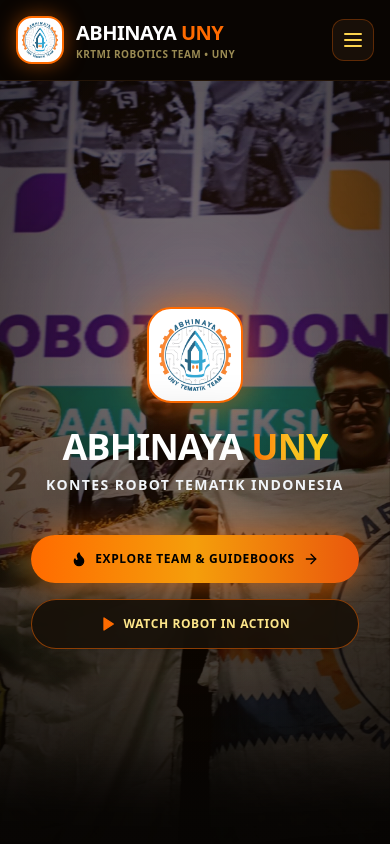
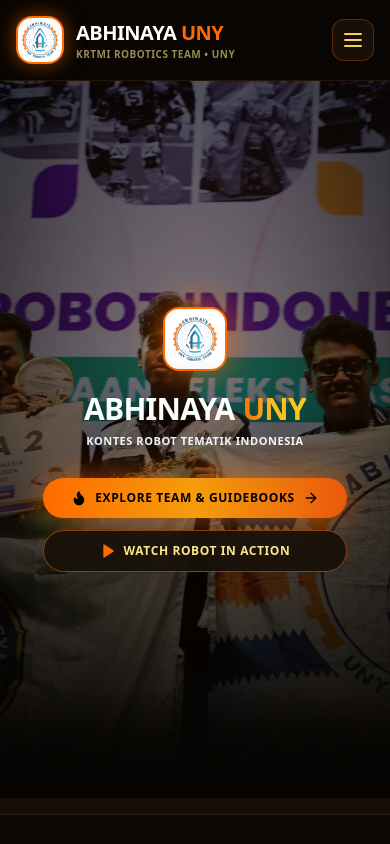
Before and after one commit to Abhinaya-UNY/AbhinayaUNY_Web, a Next.js app: page / in a window 390 px wide. Shown: the top 844 px of the page. Built offline with nearby package versions, Linux system fonts and the light colour scheme.

Commit message:
style: optimize mobile viewport scaling, prevent extreme background crop, and center hero typography with proportional sizes

```diff
--- a/components/HeroSection.tsx
+++ b/components/HeroSection.tsx
@@ -22,27 +22,27 @@
   };
 
   return (
-    <section className="relative min-h-[94vh] flex items-center justify-center overflow-hidden">
+    <section className="relative min-h-[85vh] sm:min-h-[92vh] flex items-center justify-center overflow-hidden px-4">
 
-      {/* 1. Fixed Parallax Background Photo */}
+      {/* 1. Responsive Background Photo: Center-Top on Mobile to avoid extreme zoom/crop, Fixed on Tablet/Desktop */}
       <div
-        className="absolute inset-0 bg-cover bg-center bg-no-repeat bg-fixed brightness-95 contrast-105 transform will-change-transform"
+        className="absolute inset-0 bg-cover bg-[center_top] sm:bg-center bg-no-repeat sm:bg-fixed brightness-95 contrast-105 transform will-change-transform"
         style={{ backgroundImage: `url('${basePath}/assets/hero_abhinaya.jpg')` }}
       />
 
-      {/* 2. Balanced Transparent Vignette Overlay (Photo clearly visible) */}
+      {/* 2. Balanced Transparent Vignette Overlay */}
       <div className="absolute inset-0 bg-gradient-to-t from-[#070503] via-[#070503]/35 to-[#070503]/20" />
-      <div className="absolute inset-0 bg-[radial-gradient(ellipse_at_center,_rgba(0,0,0,0.1)_0%,_rgba(7,5,3,0.6)_85%)]" />
+      <div className="absolute inset-0 bg-[radial-gradient(ellipse_at_center,_rgba(0,0,0,0.1)_0%,_rgba(7,5,3,0.65)_85%)]" />
 
       {/* 3. Orange Ambient Glow */}
-      <div className="absolute top-1/3 left-1/2 -translate-x-1/2 -translate-y-1/2 w-[600px] h-[350px] bg-brand-orange/15 blur-[150px] pointer-events-none rounded-full" />
+      <div className="absolute top-1/3 left-1/2 -translate-x-1/2 -translate-y-1/2 w-[350px] sm:w-[600px] h-[250px] sm:h-[350px] bg-brand-orange/15 blur-[120px] sm:blur-[150px] pointer-events-none rounded-full" />
 
-      {/* 4. Minimalist Main Hero Content (Matching VI-ROSE ITS caliber) */}
-      <div className="relative z-10 max-w-5xl mx-auto px-4 sm:px-6 lg:px-8 py-24 text-center space-y-6">
+      {/* 4. Perfectly Centered Minimalist Main Hero Content */}
+      <div className="relative z-10 max-w-4xl mx-auto py-16 sm:py-24 text-center flex flex-col items-center justify-center space-y-5 sm:space-y-6">
 
-        {/* Real Abhinaya Emblem Badge with Crisp White Background */}
-        <div className="flex flex-col items-center justify-center">
-          <div className="w-24 h-24 sm:w-28 sm:h-28 rounded-3xl bg-white p-2.5 border-2 border-brand-orange shadow-[0_0_40px_rgba(255,107,0,0.7)] flex items-center justify-center transform hover:scale-105 transition duration-300">
+        {/* Real Abhinaya Emblem Badge with Crisp White Background (Responsive scale) */}
+        <div className="flex items-center justify-center">
+          <div className="w-16 h-16 sm:w-20 sm:h-20 md:w-24 md:h-24 rounded-2xl sm:rounded-3xl bg-white p-2 sm:p-2.5 border-2 border-brand-orange shadow-[0_0_35px_rgba(255,107,0,0.7)] flex items-center justify-center transform hover:scale-105 transition duration-300">
             <img
               src={`${basePath}/assets/logo_abhinaya.png`}
               alt="Logo Abhinaya UNY"
@@ -51,23 +51,24 @@
           </div>
         </div>
 
-        {/* Massive Bold Title on a Single Line with High-Contrast Drop Shadow */}
-        <div className="space-y-2">
-          <h1 className="text-4xl sm:text-6xl md:text-7xl lg:text-8xl xl:text-9xl font-black text-white tracking-tight uppercase drop-shadow-[0_8px_30px_rgba(0,0,0,0.95)] whitespace-nowrap">
-            ABHINAYA <span className="text-transparent bg-clip-text bg-gradient-to-r from-brand-orange via-amber-400 to-yellow-400">UNY</span>
+        {/* Proportional Title: Strictly Single Line & Pixel Centered */}
+        <div className="space-y-1.5 sm:space-y-2 flex flex-col items-center justify-center text-center w-full">
+          <h1 className="text-3xl sm:text-5xl md:text-6xl lg:text-7xl font-black text-white tracking-tight uppercase drop-shadow-[0_8px_25px_rgba(0,0,0,0.95)] flex items-center justify-center gap-2 sm:gap-3 flex-nowrap whitespace-nowrap">
+            <span>ABHINAYA</span>
+            <span className="text-transparent bg-clip-text bg-gradient-to-r from-brand-orange via-amber-400 to-yellow-400">UNY</span>
           </h1>
-          {/* Simple Minimalist Subtitle ala VI-ROSE ITS */}
-          <p className="text-sm sm:text-xl lg:text-2xl font-bold text-slate-100 tracking-widest uppercase drop-shadow-[0_4px_15px_rgba(0,0,0,0.95)]">
+          {/* Simple Minimalist Subtitle */}
+          <p className="text-[11px] sm:text-base md:text-lg font-bold text-slate-100 tracking-wider sm:tracking-widest uppercase drop-shadow-[0_4px_15px_rgba(0,0,0,0.95)] text-center">
             Kontes Robot Tematik Indonesia
           </p>
         </div>
 
-        {/* Minimalist Pill Button CTA with Smooth Scroll Actions */}
-        <div className="flex flex-col sm:flex-row items-center justify-center gap-4 pt-4">
+        {/* Minimalist Pill Button CTA with Responsive Mobile Stacking */}
+        <div className="flex flex-col sm:flex-row items-center justify-center gap-3 sm:gap-4 pt-2 w-full max-w-sm sm:max-w-none">
           <a
             href="#krtmi-story"
             onClick={(e) => scrollToSection(e, 'krtmi-story')}
-            className="w-full sm:w-auto px-10 py-4 rounded-full bg-gradient-to-r from-brand-orange via-amber-500 to-orange-600 hover:from-amber-500 hover:to-orange-500 text-black font-black text-xs sm:text-sm tracking-wider uppercase flex items-center justify-center space-x-2 shadow-[0_0_35px_rgba(255,107,0,0.6)] hover:scale-105 transition cursor-pointer"
+            className="w-full sm:w-auto px-7 sm:px-9 py-3 sm:py-3.5 rounded-full bg-gradient-to-r from-brand-orange via-amber-500 to-orange-600 hover:from-amber-500 hover:to-orange-500 text-black font-black text-xs sm:text-sm tracking-wider uppercase flex items-center justify-center space-x-2 shadow-[0_0_30px_rgba(255,107,0,0.6)] hover:scale-105 transition cursor-pointer"
           >
             <Flame className="w-4 h-4 text-black fill-black" />
             <span>EXPLORE TEAM &amp; GUIDEBOOKS</span>
@@ -76,7 +77,7 @@
           <a
             href="#video-aksi"
             onClick={(e) => scrollToSection(e, 'video-aksi')}
-            className="w-full sm:w-auto px-8 py-4 rounded-full bg-[#171008]/90 hover:bg-[#251A0D] border border-brand-orange/50 text-amber-200 hover:text-white font-bold text-xs sm:text-sm tracking-wider uppercase flex items-center justify-center space-x-2 transition backdrop-blur-md shadow-lg cursor-pointer"
+            className="w-full sm:w-auto px-6 sm:px-8 py-3 sm:py-3.5 rounded-full bg-[#171008]/90 hover:bg-[#251A0D] border border-brand-orange/50 text-amber-200 hover:text-white font-bold text-xs sm:text-sm tracking-wider uppercase flex items-center justify-center space-x-2 transition backdrop-blur-md shadow-lg cursor-pointer"
           >
             <Play className="w-4 h-4 text-brand-orange fill-brand-orange" />
             <span>WATCH ROBOT IN ACTION</span>
@@ -86,7 +87,7 @@
       </div>
 
       {/* Smooth Bottom Transition into Solid Dark Content */}
-      <div className="absolute bottom-0 left-0 right-0 h-32 bg-gradient-to-t from-[#070503] via-[#070503]/80 to-transparent pointer-events-none" />
+      <div className="absolute bottom-0 left-0 right-0 h-28 sm:h-32 bg-gradient-to-t from-[#070503] via-[#070503]/80 to-transparent pointer-events-none" />
 
     </section>
   );
```
